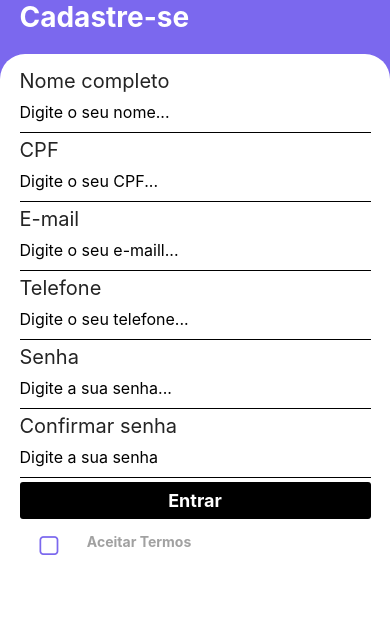
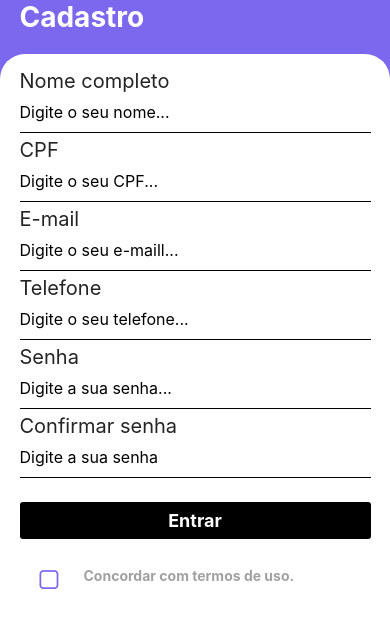
Before and after one commit to HeannaReis/TCC_ReactNative, a React Native app in the folder appLocPet/: screen /Register in a window 390 px wide. Shown: the top 628 px of the page. Built offline with nearby package versions, Linux system fonts and the light colour scheme.

Commit message:
Checbox terms use

```diff
--- a/appLocPet/src/pages/Register/index.js
+++ b/appLocPet/src/pages/Register/index.js
@@ -20,7 +20,7 @@ export default function Register() {
         delay={500}
         style={styles.containerHeader}
       >
-        <Text style={styles.message}>Cadastre-se</Text>
+        <Text style={styles.message}>Cadastro</Text>
       </Animatable.View>
 
       <Animatable.View
@@ -69,7 +69,11 @@ export default function Register() {
           checked={isSelected}
           onPress={() => setSelection(!isSelected)}
         />
-        <Text style={styles.registerText}> Aceitar Termos </Text>
+        <Text
+         style={styles.registerText}>
+         Concordar com termos de uso.
+         </Text>
+
       </View>
 
       </Animatable.View>
@@ -88,6 +92,7 @@ const styles = StyleSheet.create({
     paddingStart: '5%'
   },
   message: {
+    alignItems: 'center',
     fontSize: 28,
     fontWeight: 'bold',
     color: '#fff'
@@ -115,7 +120,7 @@ const styles = StyleSheet.create({
     width: '100%',
     borderRadius: 3,
     paddingVertical: 8,
-    marginTop: 14,
+    marginTop: 34,
     justifyContent: 'center',
     alignItems: 'center'
   },
@@ -130,15 +135,13 @@ const styles = StyleSheet.create({
   },
   checkboxContainer: {
     flexDirection: "row",
-    marginBottom: 20,
+    marginTop: 14,
+    marginBottom: 20
   },
-  checkbox: {
-    alignSelf: "center",
-  },
-  registerText: {
+   registerText: {
     color: '#a1a1a1',
     fontWeight: 'bold',
     marginTop: 14,
     textAlign: 'center'
-  }
-})
+  },
+ })
--- a/appLocPet/src/pages/Signin/index.js
+++ b/appLocPet/src/pages/Signin/index.js
@@ -39,7 +39,7 @@ export default function SignIn() {
         </TouchableOpacity>
 
         <TouchableOpacity
-          style={styles.RegisterText}
+          style={styles.registerText}
           onPress={() => navigation.navigate('Register')}
         >
           <Text style={styles.registerText}>
--- a/appLocPet/src/pages/Welcome/index.js
+++ b/appLocPet/src/pages/Welcome/index.js
@@ -65,9 +65,9 @@ const styles = StyleSheet.create({
         paddingEnd: '5%'
     },
     title:{
-        fontSize: 24,
+        fontSize: 25,
         fontWeight: 'bold',
-        marginTop:28,
+        marginTop: 28,
         marginEnd: 12
         },
     text:{
```
